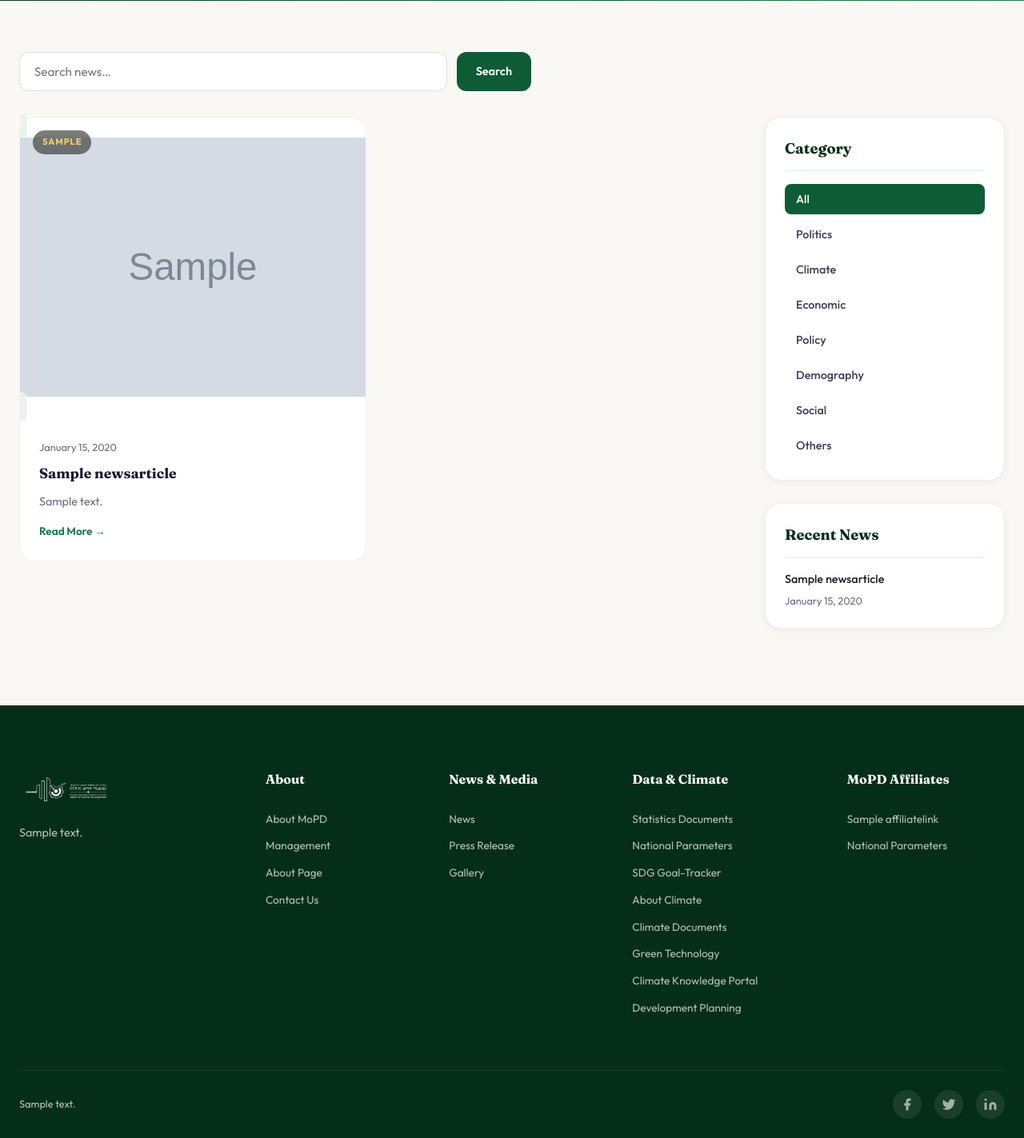
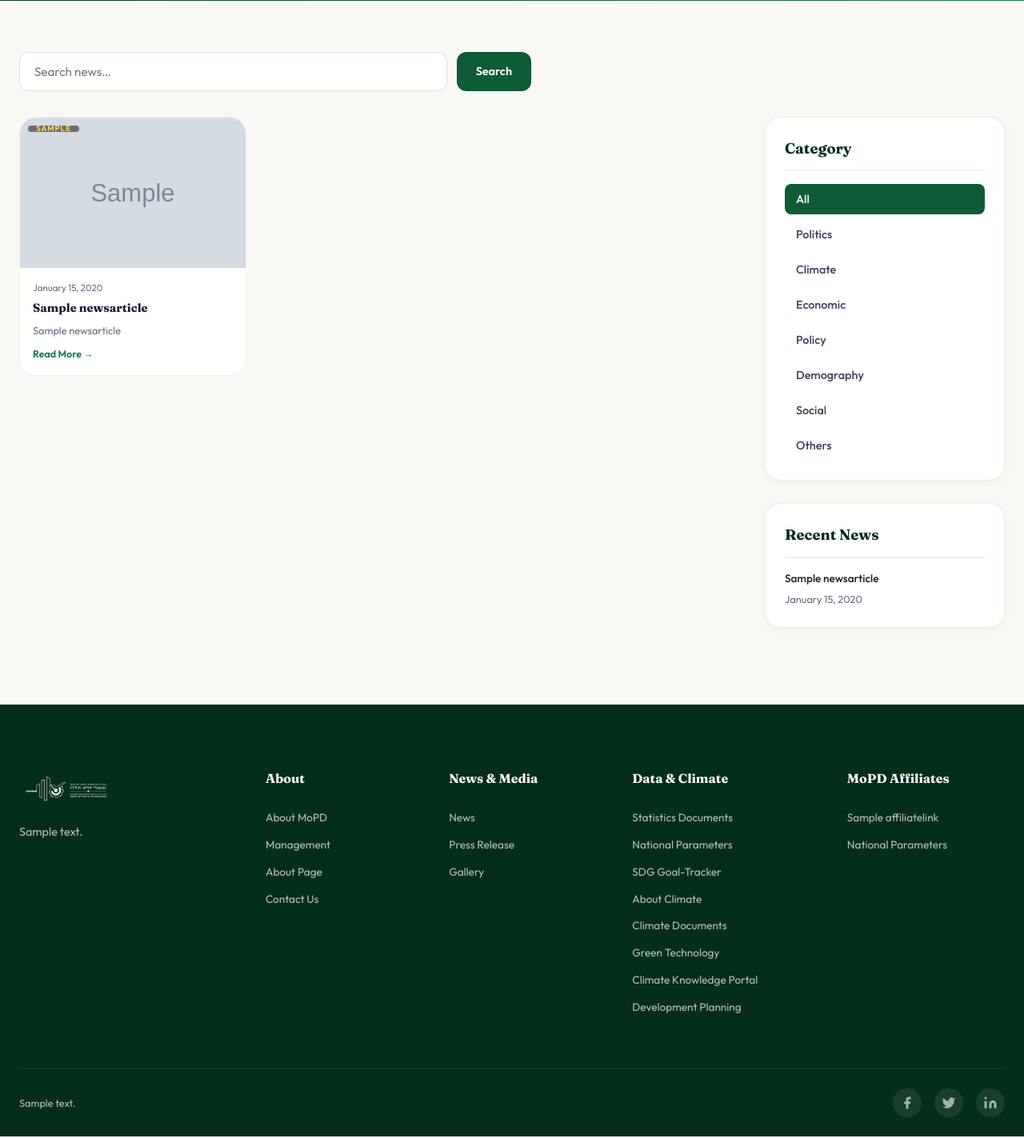
Before and after one commit to MoPD-Digital-Hub/mopd-website, a Django app: page /news/ in a window 1280 px wide. Shown: the part 437-1860 px from the top of the page at 80% size. Run offline with Django 5.2, Linux system fonts and the light colour scheme; tables that the repository leaves empty hold one stand-in row (values such as "Sample post"); grey boxes marked "Sample" are stand-in pictures.

Commit message:
Fix news page cards and add sticky sidebar layout.
Improve the news listing with uniform smaller cards, cleaned excerpts, and a sticky category sidebar without internal scrolling.

```diff
--- a/static/css/styles.css
+++ b/static/css/styles.css
@@ -41,6 +41,7 @@
 
   --transition: 0.3s cubic-bezier(0.4, 0, 0.2, 1);
   --header-height: 84px;
+  --sticky-top: calc(var(--header-height) + 24px);
 }
 
 *, *::before, *::after {
@@ -1325,10 +1326,6 @@ button { cursor: pointer; border: none; background: none; font-family: inherit;
   background: var(--green-600);
 }
 
-.news-page__grid {
-  grid-template-columns: repeat(2, 1fr);
-}
-
 .news-page__empty {
   padding: 48px 24px;
   text-align: center;
@@ -1343,6 +1340,9 @@ button { cursor: pointer; border: none; background: none; font-family: inherit;
   display: flex;
   flex-direction: column;
   gap: 28px;
+  position: sticky;
+  top: var(--sticky-top);
+  align-self: start;
 }
 
 .news-sidebar__block {
@@ -1419,8 +1419,11 @@ button { cursor: pointer; border: none; background: none; font-family: inherit;
 }
 
 .news-recent__title {
-  display: block;
-  font-size: 0.9rem;
+  display: -webkit-box;
+  -webkit-box-orient: vertical;
+  -webkit-line-clamp: 2;
+  overflow: hidden;
+  font-size: 0.85rem;
   font-weight: 500;
   line-height: 1.45;
   color: var(--gray-900);
@@ -2024,7 +2027,10 @@ button { cursor: pointer; border: none; background: none; font-family: inherit;
   .affiliate-logo { min-width: 160px; }
   .footer__grid { grid-template-columns: 1fr 1fr; }
   .news-page__layout { grid-template-columns: 1fr; }
-  .news-page__grid { grid-template-columns: 1fr 1fr; }
+  .news-page #newsGrid { grid-template-columns: repeat(2, minmax(0, 1fr)); }
+  .news-page__sidebar {
+    position: static;
+  }
 }
 
 /* Mobile / tablet navigation */
@@ -2149,7 +2155,7 @@ button { cursor: pointer; border: none; background: none; font-family: inherit;
   .values-grid { grid-template-columns: 1fr 1fr; }
   .services__grid { grid-template-columns: 1fr; }
   .news__grid { grid-template-columns: 1fr; }
-  .news-page__grid { grid-template-columns: 1fr; }
+  .news-page #newsGrid { grid-template-columns: 1fr; }
   .news-search { flex-direction: column; max-width: none; }
   .news-search__btn { width: 100%; }
   .news-card--featured { grid-column: span 1; }
@@ -2198,7 +2204,6 @@ button { cursor: pointer; border: none; background: none; font-family: inherit;
 
 .about__image-wrap,
 .development__figure,
-.news-card__image,
 .climate__photo,
 .digital__figure,
 .about__image-wrap--vision {
@@ -2206,6 +2211,107 @@ button { cursor: pointer; border: none; background: none; font-family: inherit;
   min-height: 0;
   max-height: none;
   overflow: visible;
+}
+
+.news-card__image {
+  height: auto;
+  min-height: 0;
+  max-height: none;
+  overflow: visible;
+}
+
+/* News listing — constrain card images (overrides full-image rules above) */
+.news-page #newsGrid {
+  display: grid;
+  grid-template-columns: repeat(3, minmax(0, 1fr));
+  gap: 20px;
+  align-items: stretch;
+}
+
+.news-page #newsGrid .news-card {
+  display: flex;
+  flex-direction: column;
+  height: 100%;
+  overflow: hidden;
+}
+
+.news-page #newsGrid .news-card__image {
+  display: block;
+  text-decoration: none;
+  color: inherit;
+  aspect-ratio: 3 / 2;
+  overflow: hidden;
+  padding: 0;
+  line-height: 0;
+  flex-shrink: 0;
+}
+
+.news-page #newsGrid .news-card__image img,
+.news-page #newsGrid .news-card__placeholder {
+  width: 100%;
+  height: 100%;
+  object-fit: cover;
+  object-position: center;
+  max-height: none;
+}
+
+.news-page #newsGrid .news-card__placeholder {
+  object-fit: none;
+}
+
+.news-page #newsGrid .news-card__tag {
+  top: 10px;
+  left: 10px;
+  padding: 4px 10px;
+  font-size: 0.62rem;
+}
+
+.news-page #newsGrid .news-card__body {
+  display: flex;
+  flex-direction: column;
+  flex: 1;
+  padding: 16px;
+  min-height: 0;
+}
+
+.news-page #newsGrid .news-card__body time {
+  font-size: 0.72rem;
+}
+
+.news-page #newsGrid .news-card__body h3 {
+  font-size: 0.92rem;
+  margin: 6px 0 8px;
+  display: -webkit-box;
+  -webkit-box-orient: vertical;
+  -webkit-line-clamp: 2;
+  overflow: hidden;
+}
+
+.news-page #newsGrid .news-card__body h3 a {
+  color: inherit;
+  text-decoration: none;
+}
+
+.news-page #newsGrid .news-card__body h3 a:hover {
+  color: var(--green-700);
+}
+
+.news-page #newsGrid .news-card__excerpt {
+  flex: 1;
+  font-size: 0.8rem;
+  color: var(--gray-500);
+  margin-bottom: 10px;
+  line-height: 1.5;
+  display: -webkit-box;
+  -webkit-box-orient: vertical;
+  -webkit-line-clamp: 3;
+  overflow: hidden;
+  word-break: break-word;
+}
+
+.news-page #newsGrid .news-card__link {
+  margin-top: auto;
+  font-size: 0.78rem;
 }
 
 /* Amharic language */
--- a/website/models.py
+++ b/website/models.py
@@ -2,6 +2,8 @@ import os
 
 from django.db import models
 from django.utils.text import slugify
+
+from website.news_content import card_excerpt, filter_paragraphs, is_junk_paragraph
 
 
 def _ext(filename):
@@ -127,10 +129,25 @@ class NewsArticle(models.Model):
         return [p.strip() for p in self.body_am.split('\n\n') if p.strip()]
 
     @property
+    def card_excerpt_en(self):
+        return card_excerpt(self.title_en, self.excerpt_en, filter_paragraphs(self.body_paragraphs_en()))
+
+    @property
+    def card_excerpt_am(self):
+        if self.excerpt_am or self.body_am:
+            return card_excerpt(
+                self.title_am or self.title_en,
+                self.excerpt_am,
+                filter_paragraphs(self.body_paragraphs_am()),
+            )
+        return self.card_excerpt_en
+
+    @property
     def body_pairs(self):
         en_parts = self.body_paragraphs_en()
         am_parts = self.body_paragraphs_am()
-        return [(e, am_parts[i] if i < len(am_parts) else e) for i, e in enumerate(en_parts)]
+        pairs = [(e, am_parts[i] if i < len(am_parts) else e) for i, e in enumerate(en_parts)]
+        return [(e, a) for e, a in pairs if not is_junk_paragraph(e)]
 
 
 class Leader(models.Model):
--- /dev/null
+++ b/website/news_content.py
@@ -0,0 +1,55 @@
+import re
+
+JUNK_LINE_RE = re.compile(r'^[\*\=\-_\s\.·]+$')
+META_INLINE_RE = re.compile(
+    r'by\s+admin|'
+    r'\d*\s*min(?:ute)?s?(?:\s*\d+)?\s*read|'
+    r'\d+\s*words?|'
+    r'\b\d+\s*min(?:ute)?s?\b',
+    re.IGNORECASE,
+)
+
+
+def clean_meta_noise(text):
+    text = (text or '').strip()
+    text = META_INLINE_RE.sub('', text)
+    text = re.sub(r'[\s\-–—|]+', ' ', text).strip(' -–—|')
+    return text.strip()
+
+
+def is_junk_paragraph(text):
+    text = (text or '').strip()
+    if not text:
+        return True
+    if JUNK_LINE_RE.match(text):
+        return True
+    cleaned = clean_meta_noise(text)
+    if not cleaned or JUNK_LINE_RE.match(cleaned):
+        return True
+    if len(cleaned) < 20 and META_INLINE_RE.search(text):
+        return True
+    if len(text) < 80 and META_INLINE_RE.search(text) and len(cleaned) < max(20, len(text) // 3):
+        return True
+    return False
+
+
+def filter_paragraphs(paragraphs):
+    return [clean_meta_noise(p) for p in paragraphs if not is_junk_paragraph(p)]
+
+
+def truncate_text(text, length=140):
+    text = clean_meta_noise(text)
+    if not text:
+        return ''
+    if len(text) <= length:
+        return text
+    cut = text[:length].rsplit(' ', 1)[0]
+    return f'{cut}…' if cut else f'{text[:length]}…'
+
+
+def card_excerpt(title, excerpt, paragraphs, length=140):
+    for candidate in [excerpt, *paragraphs]:
+        cleaned = clean_meta_noise(candidate)
+        if cleaned and not is_junk_paragraph(cleaned) and len(cleaned) >= 20:
+            return truncate_text(cleaned, length)
+    return truncate_text(title, length)
--- a/website/templates/website/base.html
+++ b/website/templates/website/base.html
@@ -12,7 +12,7 @@
   <link rel="preconnect" href="https://fonts.googleapis.com">
   <link rel="preconnect" href="https://fonts.gstatic.com" crossorigin>
   <link href="https://fonts.googleapis.com/css2?family=Fraunces:ital,opsz,wght@0,9..144,400;0,9..144,600;0,9..144,700;1,9..144,400&family=Noto+Sans+Ethiopic:wght@400;500;600;700&family=Outfit:wght@300;400;500;600;700&display=swap" rel="stylesheet">
-  <link rel="stylesheet" href="{% static 'css/styles.css' %}?v=16">
+  <link rel="stylesheet" href="{% static 'css/styles.css' %}?v=21">
   {% block extra_head %}{% endblock %}
   <script>window.MOPD_I18N_DB = {{ translations_json|safe }};</script>
 </head>
--- a/website/templates/website/news/list.html
+++ b/website/templates/website/news/list.html
@@ -28,21 +28,21 @@
       <div class="news-page__layout">
         <div class="news-page__main">
           <p class="news-page__empty" id="newsEmpty" hidden data-i18n="page.news.no_results">No news articles match your search.</p>
-          <div class="news__grid news-page__grid" id="newsGrid">
+          <div class="news-page__grid" id="newsGrid">
             {% for article in articles %}
             <article class="news-card reveal" data-category="{{ article.category }}" data-search="{{ article.search_keywords }} {{ article.title_en }} {{ article.title_am }} {{ article.excerpt_en }}">
-              {% if article.image %}
               <a href="{% url 'news_detail' article.slug %}" class="news-card__image">
-                <img src="{{ article.image.url }}" alt="" class="content-img">
+                {% if article.image %}
+                <img src="{{ article.image.url }}" alt="">
+                {% else %}
+                <div class="news-card__placeholder news-card__placeholder--{% cycle '1' '2' '3' %}" aria-hidden="true"></div>
+                {% endif %}
+                <span class="news-card__tag">{% include 'website/includes/bilingual.html' with en=article.tag_en am=article.tag_am %}</span>
               </a>
-              {% endif %}
               <div class="news-card__body">
-                <span class="news-card__tag">{% include 'website/includes/bilingual.html' with en=article.tag_en am=article.tag_am %}</span>
                 <time datetime="{{ article.published_at|date:'Y-m-d' }}">{{ article.published_at|date:"F j, Y" }}</time>
                 <h3><a href="{% url 'news_detail' article.slug %}">{% include 'website/includes/bilingual.html' with en=article.title_en am=article.title_am %}</a></h3>
-                {% if article.excerpt_en %}
-                <p>{% include 'website/includes/bilingual.html' with en=article.excerpt_en am=article.excerpt_am %}</p>
-                {% endif %}
+                <p class="news-card__excerpt">{% include 'website/includes/bilingual.html' with en=article.card_excerpt_en am=article.card_excerpt_am %}</p>
                 <a href="{% url 'news_detail' article.slug %}" class="news-card__link" data-i18n="news.link">Read More →</a>
               </div>
             </article>
--- a/website/templates/website/pages/home.html
+++ b/website/templates/website/pages/home.html
@@ -352,9 +352,7 @@
           <div class="news-card__body">
             <time datetime="{{ article.published_at|date:'Y-m-d' }}">{{ article.published_at|date:"F j, Y" }}</time>
             <h3><a href="{% url 'news_detail' article.slug %}">{% include 'website/includes/bilingual.html' with en=article.title_en am=article.title_am %}</a></h3>
-            {% if article.excerpt_en %}
-            <p>{% include 'website/includes/bilingual.html' with en=article.excerpt_en am=article.excerpt_am %}</p>
-            {% endif %}
+            <p>{% include 'website/includes/bilingual.html' with en=article.card_excerpt_en am=article.card_excerpt_am %}</p>
             <a href="{% url 'news_detail' article.slug %}" class="news-card__link" data-i18n="news.link">Read More →</a>
           </div>
         </article>
```
Also changed, not shown: website/management/commands/sync_official_news.py (+8 -6 lines).
